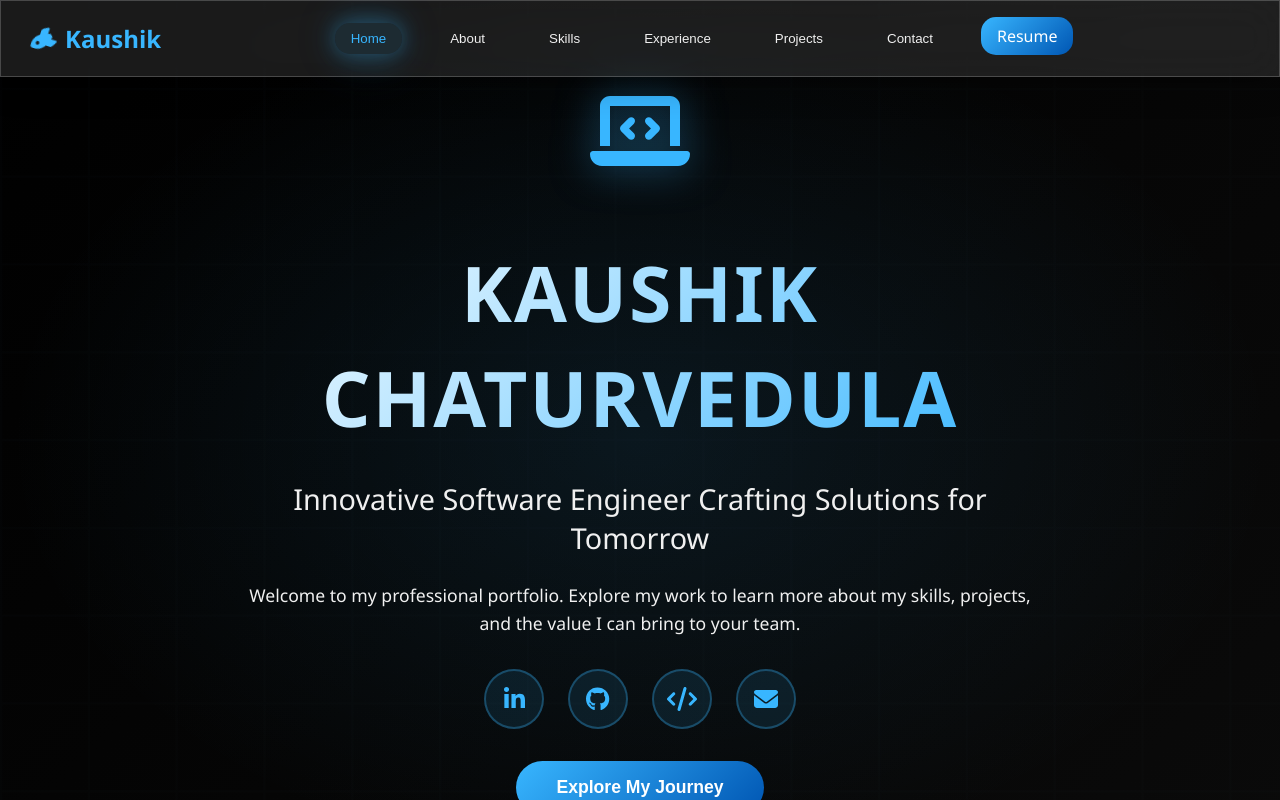
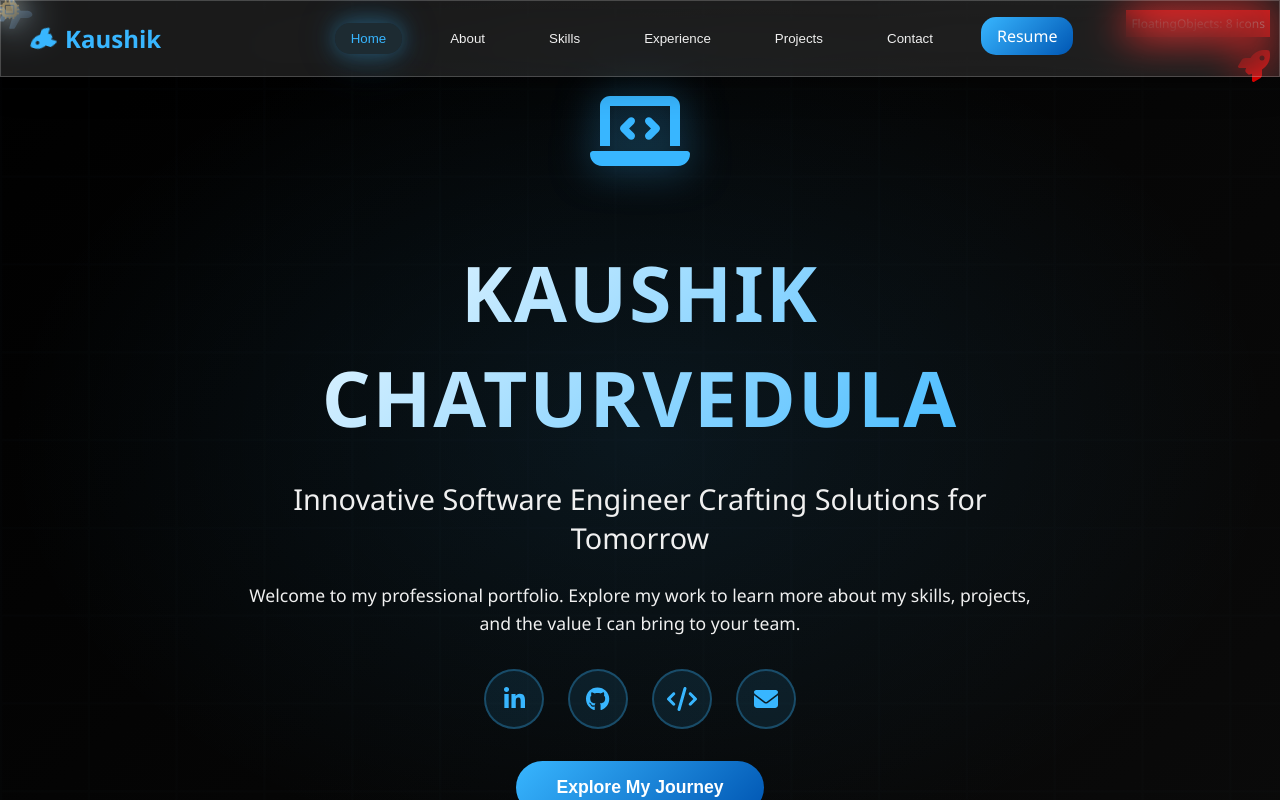
Before and after one commit to NeuralRevenant/portfolio-website, a React (Create React App) app: page /#/ in a window 1280 px wide. Built offline with nearby package versions, Linux system fonts and the light colour scheme.

Commit message:
floating icons added

```diff
--- a/src/components/FloatingObject/FloatingObject.jsx
+++ b/src/components/FloatingObject/FloatingObject.jsx
@@ -9,6 +9,7 @@ import {
   faHeadphones,
   faPlane,
   faMicrochip,
+  faRocket,
 } from '@fortawesome/free-solid-svg-icons';
 import './FloatingObject.scss';
 
@@ -27,16 +28,47 @@ const FloatingObject = ({ hide }) => {
     []
   );
 
-  if (hide) return null;
+  // Temporarily disable hide to ensure visibility
+  // if (hide) return null;
 
   return (
     <div className="floating-objects">
+      {/* Debug indicator */}
+      <div style={{
+        position: 'fixed',
+        top: '10px',
+        right: '10px',
+        background: 'red',
+        color: 'white',
+        padding: '5px',
+        zIndex: 9999,
+        fontSize: '12px'
+      }}>
+        FloatingObjects: {icons.length} icons
+      </div>
+
+      {/* Static test icon */}
+      <FontAwesomeIcon
+        icon={faRocket}
+        style={{
+          position: 'fixed',
+          top: '50px',
+          right: '10px',
+          fontSize: '2rem',
+          color: '#ff0000',
+          zIndex: 9999
+        }}
+      />
+
       {icons.map(({ icon, size, speed, delay, color }, i) => (
         <FontAwesomeIcon
           key={i}
           icon={icon}
           className={`float ${size} ${speed} ${i % 2 ? 'reverse' : ''} ${!(i % 3) ? 'wave' : ''}`}
-          style={{ animationDelay: `${delay}s`, color }}
+          style={{
+            animationDelay: `${delay}s`,
+            color
+          }}
         />
       ))}
     </div>
--- a/src/components/FloatingObject/FloatingObject.scss
+++ b/src/components/FloatingObject/FloatingObject.scss
@@ -1,73 +1,127 @@
 .floating-objects {
   position: fixed;
-  inset: 0;
+  top: 0;
+  left: 0;
+  width: 100%;
+  height: 100%;
   pointer-events: none;
-  z-index: 40; // above everything except nav
+  z-index: 40;
+  overflow: hidden;
 }
 
-// BASE
+// BASE - Simplified and always visible
 .float {
   position: absolute;
-  left: -120px;
-  opacity: 0;
-  animation: straight 22s linear infinite;
-  filter: drop-shadow(0 0 6px currentColor);
+  opacity: 0.7; // Always visible
+  font-size: 1.5rem;
+  color: #38b6ff;
+  filter: drop-shadow(0 0 10px currentColor);
+  animation: floatAcross 20s linear infinite;
 
-  // vertical lanes
-  &:nth-child(1) { top: 12%; }
-  &:nth-child(2) { top: 24%; }
-  &:nth-child(3) { top: 36%; }
-  &:nth-child(4) { top: 48%; }
-  &:nth-child(5) { top: 60%; }
-  &:nth-child(6) { top: 72%; }
-  &:nth-child(7) { top: 84%; }
-  &:nth-child(8) { top: 92%; }
+  // Ensure icons start from different vertical positions
+  &:nth-child(1) { top: 10%; animation-delay: 0s; }
+  &:nth-child(2) { top: 20%; animation-delay: 2s; }
+  &:nth-child(3) { top: 30%; animation-delay: 4s; }
+  &:nth-child(4) { top: 40%; animation-delay: 6s; }
+  &:nth-child(5) { top: 50%; animation-delay: 8s; }
+  &:nth-child(6) { top: 60%; animation-delay: 10s; }
+  &:nth-child(7) { top: 70%; animation-delay: 12s; }
+  &:nth-child(8) { top: 80%; animation-delay: 14s; }
 }
 
-// SIZES
-.small  { font-size: 1.3rem; }
-.medium { font-size: 2rem;  }
+// Size variations
+.small { font-size: 1.2rem; }
+.medium { font-size: 1.8rem; }
 
-// SPEEDS (override duration)
-.fast   { animation-duration: 14s; }
-.medium { animation-duration: 20s; } // class name collision is fine (same element)
-.slow   { animation-duration: 30s; }
+// Speed variations
+.fast { animation-duration: 15s; }
+.medium { animation-duration: 20s; }
+.slow { animation-duration: 25s; }
 
-// DIRECTION
-.reverse { animation-name: straight-rev; }
-.wave    { animation-name: wave; }
+// Direction variations
+.reverse { animation-name: floatReverse; }
+.wave { animation-name: floatWave; }
 
-// KEYFRAMES
-@keyframes straight {
-  0% { transform: translateX(-120px); opacity: 0; }
-  5% { opacity: .7; }
-  95% { opacity: .7; }
-  100% { transform: translateX(calc(100vw + 120px)); opacity: 0; }
-}
-@keyframes straight-rev {
-  0% { transform: translateX(calc(100vw + 120px)); opacity: 0; }
-  5% { opacity: .7; }
-  95% { opacity: .7; }
-  100% { transform: translateX(-120px); opacity: 0; }
-}
-@keyframes wave {
-  0%   { transform: translateX(-120px) translateY(0);       opacity: 0; }
-  10%  { opacity: .7; }
-  30%  { transform: translateX(40vw)  translateY(-30px);    }
-  60%  { transform: translateX(80vw)  translateY( 30px);    }
-  95%  { opacity: .7; }
-  100% { transform: translateX(calc(100vw + 120px)) translateY(0); opacity: 0; }
+// Simple, reliable animations
+@keyframes floatAcross {
+  0% {
+    transform: translateX(-100px);
+    opacity: 0;
+  }
+  10% {
+    opacity: 0.7;
+  }
+  90% {
+    opacity: 0.7;
+  }
+  100% {
+    transform: translateX(calc(100vw + 100px));
+    opacity: 0;
+  }
 }
 
-// MOBILE – fewer distractions
+@keyframes floatReverse {
+  0% {
+    transform: translateX(calc(100vw + 100px));
+    opacity: 0;
+  }
+  10% {
+    opacity: 0.7;
+  }
+  90% {
+    opacity: 0.7;
+  }
+  100% {
+    transform: translateX(-100px);
+    opacity: 0;
+  }
+}
+
+@keyframes floatWave {
+  0% {
+    transform: translateX(-100px) translateY(0);
+    opacity: 0;
+  }
+  10% {
+    opacity: 0.7;
+  }
+  25% {
+    transform: translateX(25vw) translateY(-40px);
+  }
+  50% {
+    transform: translateX(50vw) translateY(40px);
+  }
+  75% {
+    transform: translateX(75vw) translateY(-40px);
+  }
+  90% {
+    opacity: 0.7;
+  }
+  100% {
+    transform: translateX(calc(100vw + 100px)) translateY(0);
+    opacity: 0;
+  }
+}
+
+// Mobile responsiveness
 @media (max-width: 768px) {
-  .float.small  { font-size: 1rem; }
-  .float.medium { font-size: 1.4rem; }
-  .fast   { animation-duration: 16s; }
-  .medium { animation-duration: 24s; }
-  .slow   { animation-duration: 34s; }
+  .float {
+    font-size: 1rem;
+    opacity: 0.5;
+  }
+  .small { font-size: 0.8rem; }
+  .medium { font-size: 1.2rem; }
 }
 
 @media (max-width: 480px) {
-  .floating-objects { display: none; }
+  .floating-objects {
+    display: none;
+  }
 }
+
+// Accessibility
+@media (prefers-reduced-motion: reduce) {
+  .floating-objects {
+    display: none;
+  }
+}
```
